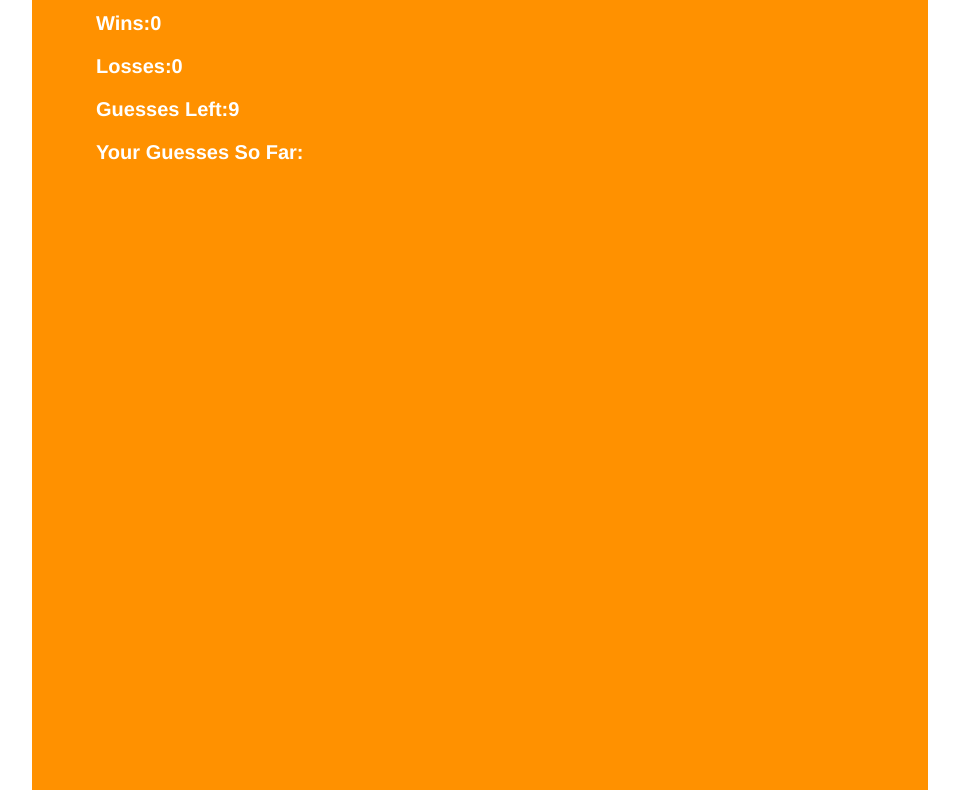
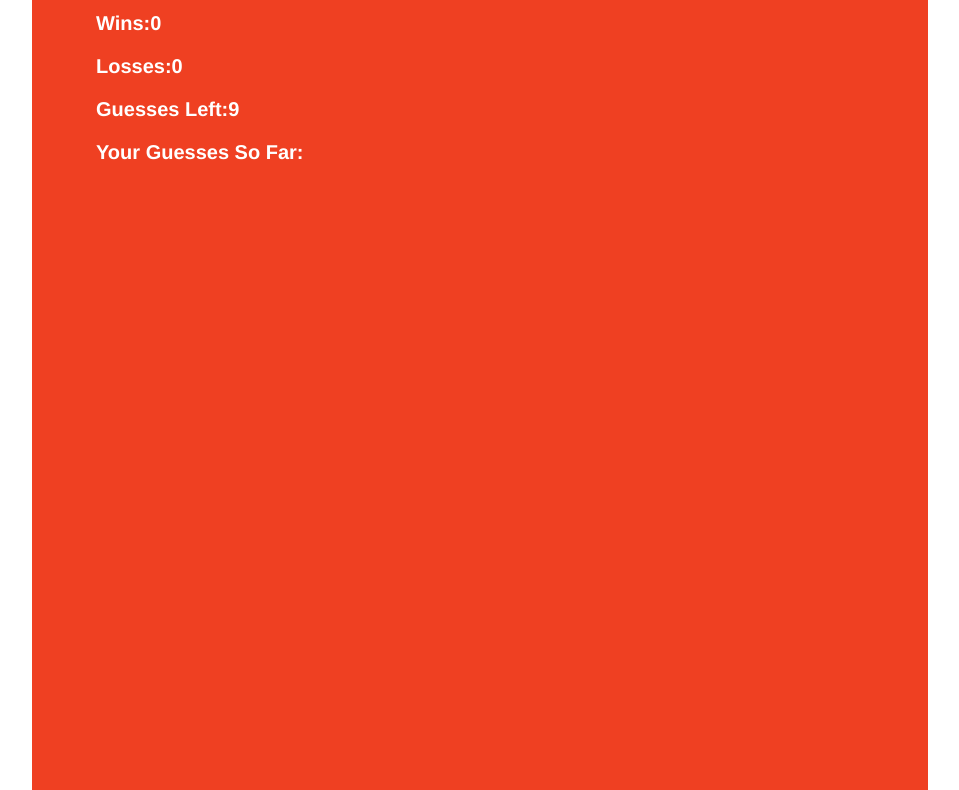
Before and after one commit to geoffreybosch/Psychic-Game, a plain HTML site: page index.html in a window 1280 px wide. Shown: the part 215-1005 px from the top of the page, without its empty margins (160-1119 px from the left). Drawn offline with Linux system fonts and the light colour scheme.

Commit message:
Changed background color

```diff
--- a/assets/css/style.css
+++ b/assets/css/style.css
@@ -5,7 +5,7 @@ body{
 
 .container{
     display: block;
-    background-color: rgb(255,145,0);
+    background-color: rgb(239,64,34);
     font-family: Helvetica, sans-serif;
     width: 60%;
     height: 8000px;
```
